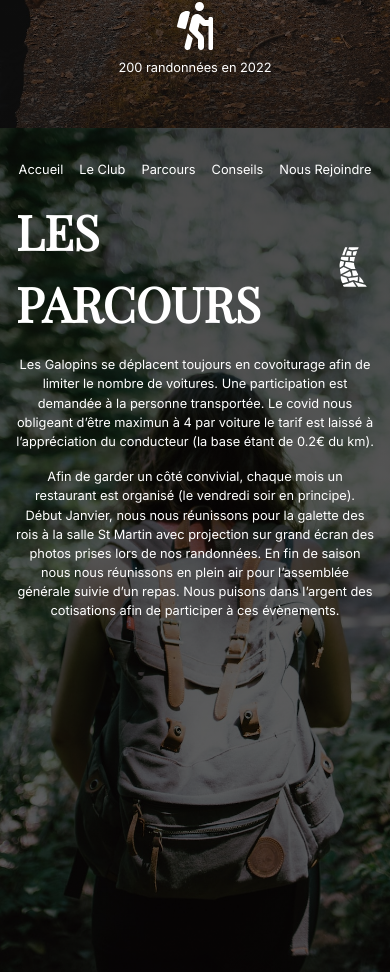
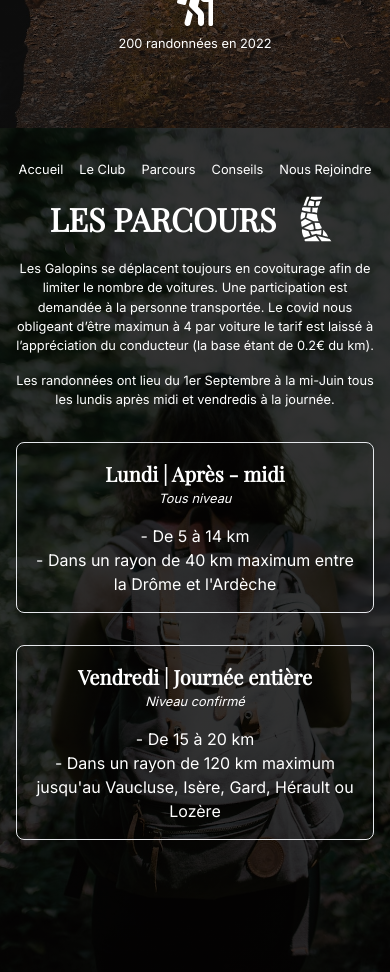
Before and after one commit to SebastienLaurentt/Galopins, a React (Vite) app: page / in a window 390 px wide. Shown: the part 1560-2532 px from the top of the page. Built offline with nearby package versions, Linux system fonts and the light colour scheme.

Commit message:
add some content in parcours component and responsive

```diff
--- a/src/sections/Parcours.tsx
+++ b/src/sections/Parcours.tsx
@@ -7,7 +7,7 @@ import Header from '../components/Header';
 
 function Parcours() {
     const sectionStyle = {
-        backgroundImage: `linear-gradient(rgba(0, 0, 0, 0.7), rgba(0, 0, 0, 0.6)), url(${ParcoursBg})`,
+        backgroundImage: `linear-gradient(rgba(0, 0, 0, 0.8), rgba(0, 0, 0, 0.8)), url(${ParcoursBg})`,
     };
 
     return (
@@ -23,11 +23,44 @@ function Parcours() {
                     <h2>LES PARCOURS</h2>
                     <GiStonePath className="text-3xl md:text-4xl xl:text-5xl" />
                 </div>
-                <div className='text-center md:text-left md:px-8 xl:px-12 mb-4 md:mb-32'>
+                <div className='text-center md:text-left md:px-8 xl:px-12 mb-4 md:mb-16'>
                     <p>Les Galopins se déplacent toujours en covoiturage afin de limiter le nombre de voitures. Une participation est demandée à la personne transportée. Le covid nous obligeant d’être maximun à 4 par voiture le tarif est laissé à l’appréciation du conducteur (la base étant de 0.2€ du km).
                     </p>
-                    <p>Afin de garder un côté convivial, chaque mois un restaurant est organisé (le vendredi soir en principe). Début Janvier, nous nous réunissons pour la galette des rois  à la salle St Martin avec projection sur grand écran des photos prises lors de nos randonnées. En fin de saison nous nous réunissons en plein air pour l’assemblée générale suivie d’un repas. Nous puisons dans l’argent des cotisations afin de participer à ces évènements.
-                    </p>
+                    <p>Les randonnées ont lieu du 1er Septembre à la mi-Juin tous les lundis après midi et vendredis à la journée.</p>
+                </div>
+                <div className='flex flex-col xl:flex-row gap-y-8 md:justify-around text-center'>
+                    <div className='flex flex-col border rounded-lg p-4'>
+                        <h3>
+                            Lundi | Après - midi
+                        </h3>
+                        <span className='italic mb-4'>
+                            Tous niveau
+                        </span>
+                        <ul >
+                            <li>
+                                - De 5 à 14 km
+                            </li>
+                            <li>
+                               - Dans un rayon de 40 km maximum entre la Drôme et l'Ardèche
+                            </li>
+                        </ul>
+                    </div>
+                    <div className='flex flex-col border rounded-lg p-4'>
+                        <h3>
+                            Vendredi | Journée entière
+                        </h3>
+                        <span className='italic mb-4'>
+                            Niveau confirmé
+                        </span>
+                        <ul>
+                            <li>
+                                - De 15 à 20 km
+                            </li>
+                            <li>
+                               - Dans un rayon de 120 km maximum jusqu'au Vaucluse, Isère, Gard, Hérault ou Lozère
+                            </li>
+                        </ul>
+                    </div>
                 </div>
             </div>
         </section>
--- a/src/styles/index.css
+++ b/src/styles/index.css
@@ -15,7 +15,12 @@
 
   h2 {
     font-family: 'Playfair Display', serif;
-    @apply text-3xl md:text-4xl xl:text-5xl font-bold
+    @apply text-2xl md:text-4xl xl:text-5xl font-bold
+  }
+
+  h3 {
+    font-family: 'Playfair Display', serif;
+    @apply text-lg md:text-xl xl:text-2xl font-bold
   }
 
   p {
```
